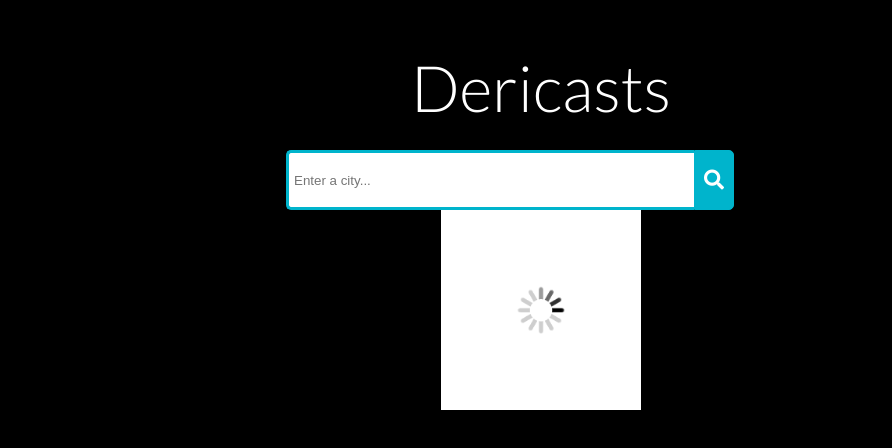
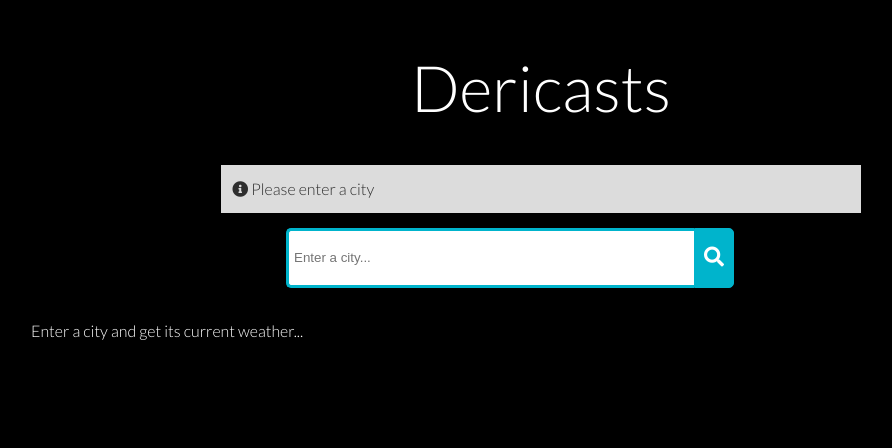
Before and after one commit to nkemjikaobi/dericasts, a React (Create React App) app: page / in a window 1280 px wide. Both pictures are taken after a click on the button 813 px from the left and 180 px from the top of the page. Shown: the top 448 px of the page, without its empty margins (99-991 px from the left). Built offline with nearby package versions, Linux system fonts and the light colour scheme; no server answers.

Commit message:
Alert State and Alert Context

```diff
--- a/src/App.css
+++ b/src/App.css
@@ -1,6 +1,13 @@
 /* Fonts */
 @import url('https://fonts.googleapis.com/css2?family=Lato:wght@100;300&display=swap');
 
+:root {
+  --primary-color: #dc3545;
+  --dark-color: #333333;
+  --light-color: #f4f4f4;
+  --danger-color: #dc3545;
+  --success-color: #28a745;
+}
 *{
   box-sizing: border-box;
   margin: 0;
@@ -39,6 +46,13 @@ body{
   padding: 20px;
   margin: 10px;
 }
+.alert {
+  padding: 0.7rem;
+  margin: 1rem 0;
+  opacity: 0.9;
+  background: var(--light-color);
+  color: #333;
+}
 .btn {
   display: inline-block;
   padding: 10px 30px;
@@ -48,6 +62,40 @@ body{
   border: none;
   border-radius: 5px;
 }
+.alert-primary {
+  background: var(--primary-color);
+  color: #fff;
+}
+
+.alert-light {
+  background: var(--light-color);
+  color: #333;
+}
+
+.alert-dark {
+  background: var(--dark-color);
+  color: #fff;
+}
+
+.alert-danger {
+  background: var(--danger-color);
+  color: #fff;
+}
+.alert-success {
+  background: var(--success-color);
+  color: #fff;
+}
+
+.alert-white {
+  background: #fff;
+  color: #333;
+  border: #ccc solid 1px;
+}
+.alert-box {
+  width: 50%;
+  margin: 15px auto;
+}
+
 a{
   text-decoration: none;
 }
@@ -140,6 +188,9 @@ h3{
 .text-center{
   text-align: center;
 }
+.city-default {
+  margin-top: 30px;
+}
 
  /* Mobile and Tablets */
  @media(max-width: 773px){
@@ -195,5 +246,8 @@ h3{
   .temp {
     width: 100%;
   }
+  .alert-box{
+    width: 80%;
+  }
 
  }
--- a/src/App.js
+++ b/src/App.js
@@ -3,12 +3,14 @@ import { BrowserRouter as Router, Switch, Route } from 'react-router-dom';
 import Home from './components/Home'
 import NotFound from './components/NotFound';
 import WeatherState from './context/weather/WeatherState'
+import AlertState from './context/alert/AlertState'
 import './App.css';
 
 
 const App = () => {
   return (
     <WeatherState>
+      <AlertState>
         <Router>
           <div>
             <Switch>
@@ -17,6 +19,7 @@ const App = () => {
             </Switch>
           </div>
         </Router>
+      </AlertState>
    </WeatherState>
   );
 }
--- /dev/null
+++ b/src/components/Alert.js
@@ -0,0 +1,16 @@
+import React,{ useContext } from 'react'
+import AlertContext from '../context/alert/alertContext'
+
+const Alert = () => {
+    const alertContext = useContext(AlertContext);
+    const { alert } = alertContext;
+    return (
+        alert !== null && (
+            <div className={`alert alert-${alert.type} alert-box`}>
+                <i className='fas fa-info-circle'/> {alert.msg}
+            </div>
+        )
+    )
+}
+
+export default Alert
--- a/src/components/City.js
+++ b/src/components/City.js
@@ -18,12 +18,18 @@ const City = () => {
                 <div className='container'>
                     <h3>{city.name}, {city.sys.country}</h3>
                     <div className='temp flex'>
-                        <p>{Math.round(city.main.temp)} &#176; c</p>
+                        <p>{Math.round(city.main.temp - 273.15)} &#176; c</p>
                     </div>
                     <div className='text-center'style={clouds}>{city.weather[0].main}</div>
                 </div>
             </div>
-         ) : ('')
+         ) : (
+         <div className='city city-default'>
+             <div className='container'>
+                 <p>Enter a city and get its current weather...</p>
+             </div>
+         </div>
+         )
 
     )
         }
--- a/src/components/Home.js
+++ b/src/components/Home.js
@@ -1,5 +1,6 @@
 import React from 'react'
 import Header from './Header';
+import Alert from './Alert';
 import Search from './Search'
 import City from './City'
 
@@ -7,6 +8,7 @@ const Home = () => {
     return (
         <div>
             <Header />
+            <Alert />
             <Search />
             <City />
         </div>
--- a/src/components/Search.js
+++ b/src/components/Search.js
@@ -1,11 +1,14 @@
 import React, { useContext, useState } from 'react'
 import weatherContext from '../context/weather/weatherContext'
+import AlertContext from '../context/alert/alertContext'
 
 const Search = () => {
 
     const WeatherContext = useContext(weatherContext);
+    const alertContext = useContext(AlertContext);
 
-    const { searchCity } = WeatherContext;
+    const { searchCity, error } = WeatherContext;
+    const { setAlert } = alertContext;
 
     const [city, setCity] = useState('');
 
@@ -13,8 +16,19 @@ const Search = () => {
 
     const onSubmit = e => {
         e.preventDefault();
-        searchCity(city)
-        setCity('');
+        // if(error !== null){
+        //     //setAlert(error.response.data.message,'danger')
+        //     //console.log(error.response.data.message)
+
+        //     setAlert('City not found', 'light')
+        // }
+        if(city === ''){
+            setAlert('Please enter a city', 'light')
+        }
+        else{
+            searchCity(city)
+            setCity('');
+        }
     }
     return (
         <div className="container">
--- /dev/null
+++ b/src/context/alert/AlertState.js
@@ -0,0 +1,33 @@
+import React, { useReducer } from 'react'
+import AlertContext from './alertContext'
+import AlertReducer from './alertReducer'
+import{
+   SET_ALERT,
+   REMOVE_ALERT
+} from '../types'
+
+const AlertState = props => {
+    const initialState = null;
+
+    const [ state, dispatch ] = useReducer(AlertReducer, initialState);
+
+    //Set Alert
+    const setAlert = (msg, type) =>{
+        dispatch({
+            type: SET_ALERT,
+            payload:{ msg, type}
+        })
+        //Remove the alert after 3 seconds
+        setTimeout(() => dispatch({ type: REMOVE_ALERT }),3000)
+      }
+
+    return <AlertContext.Provider
+        value={{
+            alert: state,
+            setAlert
+        }}>
+            {props.children}
+    </AlertContext.Provider>
+}
+
+export default AlertState;
--- /dev/null
+++ b/src/context/alert/alertContext.js
@@ -0,0 +1,5 @@
+import { createContext } from 'react'
+
+const AlertContext = createContext();
+
+export default AlertContext
--- /dev/null
+++ b/src/context/alert/alertReducer.js
@@ -0,0 +1,17 @@
+import{
+    SET_ALERT,
+    REMOVE_ALERT
+} from '../types'
+
+const AlertReducer = (state, action) => {
+    switch(action.type){
+        case SET_ALERT:
+            return action.payload
+        case REMOVE_ALERT:
+            return null
+        default:
+            return state;
+    }
+}
+
+export default AlertReducer
--- a/src/context/types.js
+++ b/src/context/types.js
@@ -1,3 +1,5 @@
 export const SEARCH_CITY = 'SEARCH_CITY';
 export const SET_LOADING = 'SET_LOADING';
 export const SET_ERROR = 'SET_ERROR';
+export const SET_ALERT = 'SET_ALERT';
+export const REMOVE_ALERT = 'REMOVE_ALERT';
```
Lines whose indentation alone changed are shown as unchanged.
